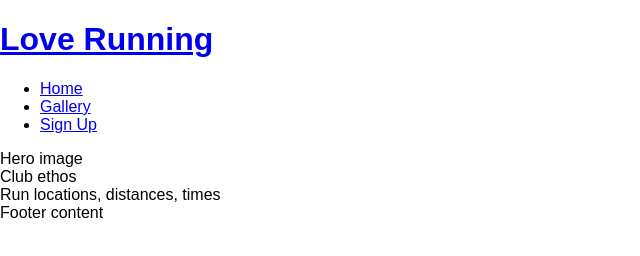
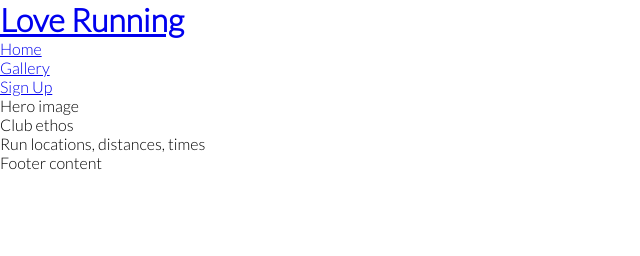
Before and after one commit to ejasquith/love-running, a plain HTML site: page index.html in a window 1280 px wide. Shown: the whole page, without its empty margins (0-640 px from the left). Drawn offline with Linux system fonts and the light colour scheme.

Commit message:
Add Google fonts and set default margin, padding and border for all elements

```diff
--- a/assets/css/style.css
+++ b/assets/css/style.css
@@ -1,5 +1,12 @@
-body {
+@import url('https://fonts.googleapis.com/css2?family=Lato:wght@300&family=Oswald&display=swap');
+
+* {
     margin: 0;
     padding: 0;
-    font-family: Arial;
+    border: none;
 }
+
+body {
+    font-family: Lato, sans-serif;
+    font-weight: 300;
+}
```
